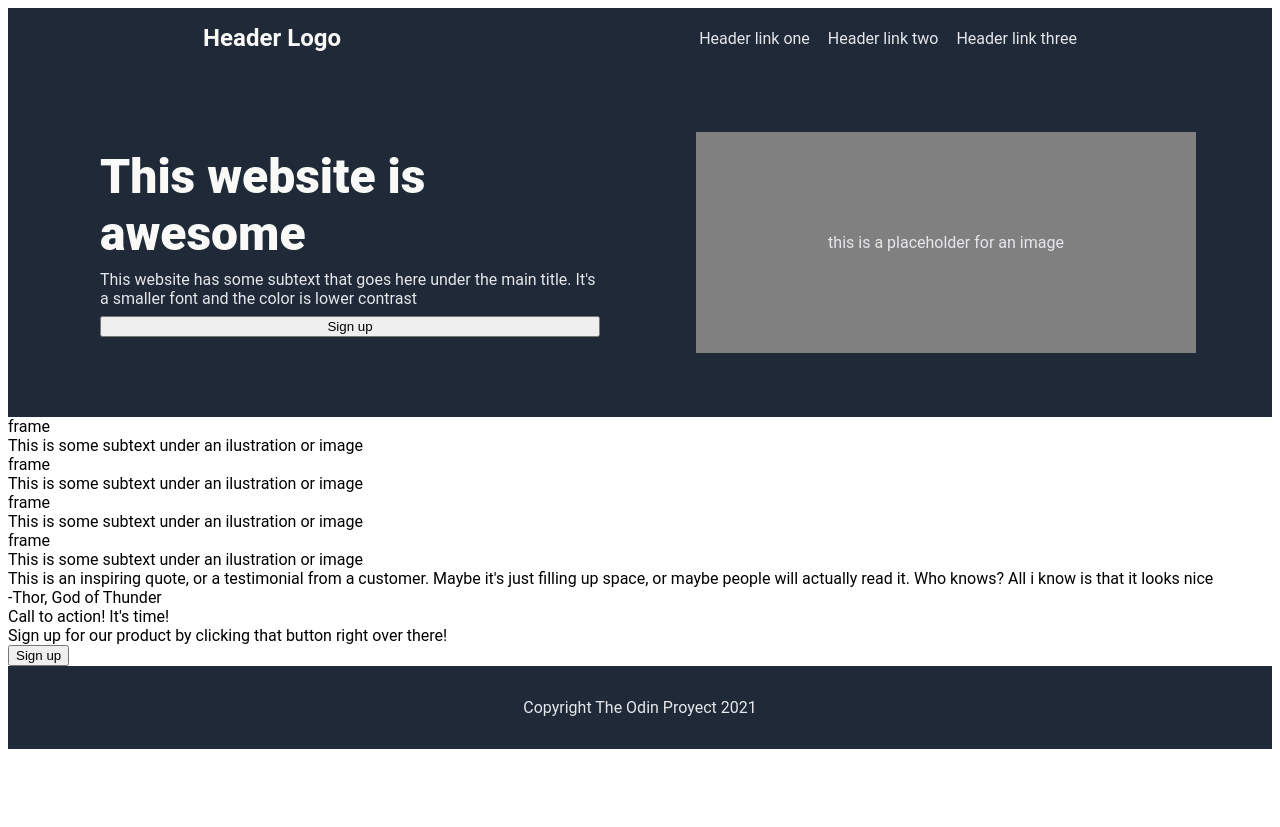
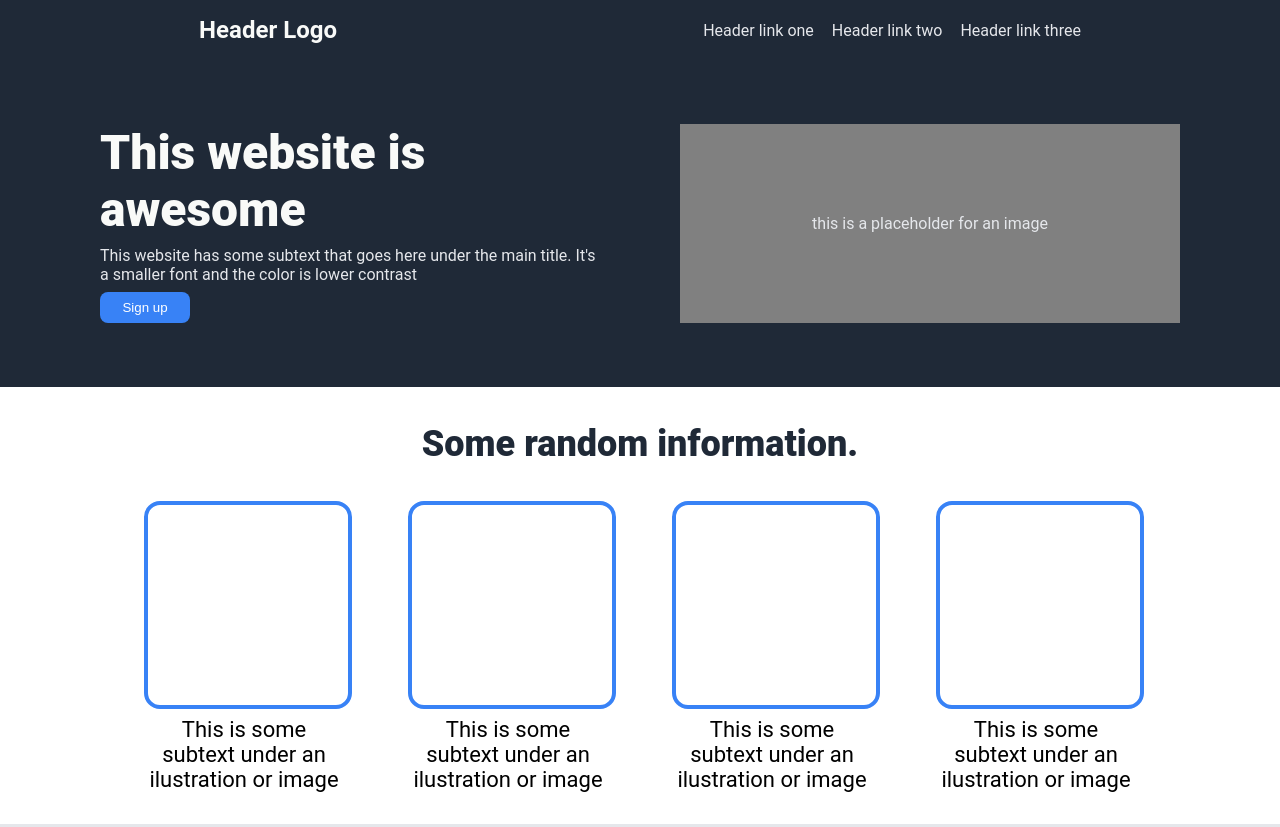
Before and after one commit to ElTioCarlos/landing-page, a plain HTML site: page index.html in a window 1280 px wide. Shown: the top 827 px of the page. Before the commit the page ends 800 px from the top, so only its background shows below. Drawn offline with Linux system fonts and the light colour scheme.

Commit message:
cuarta seccion terminada

```diff
--- a/index.html
+++ b/index.html
@@ -24,44 +24,52 @@
         <div class="left">
             <div class="title">This website is awesome</div>
             <div class="text">This website has some subtext that goes here under the main title. It's a smaller font and the color is lower contrast</div>
-            <button>Sign up</button>
+            <button class="sign-button">Sign up</button>
         </div>
 
         <div class="right text">this is a placeholder for an image</div>
     </div>
 
     <div class="section-two">
-        <div class="more-info"></div>
+        <div class="more-info">Some random information.</div>
 
+        <div class="container">
             <div class="info">
-            <div class="frame">frame</div>
+                <div class="frame"></div>
                 <div class="subtext">This is some subtext under an ilustration or image</div>
             </div>
             <div class="info">
-            <div class="frame">frame</div>
+                <div class="frame"></div>
                 <div class="subtext">This is some subtext under an ilustration or image</div>
             </div>
             <div class="info">
-            <div class="frame">frame</div>
+                <div class="frame"></div>
                 <div class="subtext">This is some subtext under an ilustration or image</div>
             </div>
             <div class="info">
-            <div class="frame">frame</div>
+                <div class="frame"></div>
                 <div class="subtext">This is some subtext under an ilustration or image</div>
+            </div>
         </div>
     </div>
 
     <div class="section-three gray">
+
+        <div class="quote-container">
             <div class="quote">This is an inspiring quote, or a testimonial from a customer. Maybe it's just filling up space, or maybe people will actually read it. Who knows? All i know is that it looks nice</div>
 
             <div class="quote-name">-Thor, God of Thunder</div>
         </div>
+    </div>
 
     <div class="section-four">
         <div class="mote">
-            <div class="cta">
+            <div class="cta-l">
                 <div class="cta-tittle">Call to action! It's time!</div>
-                <div class="cta-texxt">Sign up for our product by clicking that button right over there!</div>
+                <div class="cta-text">Sign up for our product by clicking that button right over there!</div>
+            </div>
+
+            <div class="cta-r">
                 <button class="cta-button">Sign up</button>
             </div>
         </div>
--- a/style.css
+++ b/style.css
@@ -2,10 +2,15 @@ body {
     font-family: Roboto;
     display: flex;
     flex-direction: column;
+    margin: 0;
 }
 
 .blue {
     background-color: #1F2937;
+}
+
+.gray {
+    background-color: #E5E7EB;
 }
 
 ul {
@@ -35,13 +40,22 @@ a {
     padding: 32px;
 }
 
-.logo, .title{
+.logo, .title, .cta-tittle{
     color: #F9FAF8;
     font-size: 24px;
     font-weight: bold;
 }
 
-.text {
+.sign-button {
+    background-color: #3882F6;
+    border: #3882F6;
+    border-radius: 8px;
+    max-width: 90px;
+    padding: 8px 16px;
+    color: white;
+}
+
+.text, .cta-text{
     color: #E5E7EB;
 }
 
@@ -60,8 +74,7 @@ a {
 .left {
     display: flex;
     flex-direction: column;
-    flex-basis: 500px;
-    padding: 16px;
+    width: 500px;
     gap: 8px;
 }
 
@@ -72,3 +85,97 @@ a {
     align-items: center;
     justify-content: center;
 }
+
+.section-two {
+    display: flex;
+    flex-direction: column;
+    align-items: center;
+}
+
+.more-info {
+    font-size: 36px;
+    color: #1F2937;
+    font-weight: 900;
+    text-align: center;
+    padding: 36px;
+}
+
+.container {
+    display: flex;
+    padding-bottom: 32px;
+    gap: 64px;
+}
+
+.section-three {
+    padding: 120px;
+}
+
+.info {
+    max-width: 200px;
+}
+
+.frame {
+    border: 4px solid;
+    border-color: #3882F6;
+    border-radius: 16px;
+    width: 200px;
+    height: 200px;
+    margin-bottom: 8px;
+}
+
+.subtext {
+    max-width: 200px;
+    text-align: center;
+    font-size: 22px;
+}
+
+.quote, .quote-name {
+    font-size: 36px;
+    color: #1F2937;
+    font-style: italic;
+}
+
+.quote-container {
+    max-width: 800px;
+    margin: 0 auto;
+}
+
+.quote-name {
+    font-size: 24px;
+    text-align: end;
+    font-weight: bold;
+}
+
+.section-four {
+    padding: 80px;
+    display: flex;
+    justify-content: center;
+    align-items: center;
+}
+
+.mote {
+    background-color: #3882F6;
+    border: 1px #3882F6 solid;
+    border-radius: 8px;
+    padding: 32px;
+    display: flex;
+    flex-basis: 900px;
+    flex-direction: row;
+    justify-content: space-around;
+
+}
+
+.cta-button {
+    border: 2px #F9FAF8 solid;
+    background-color: #3882F6;
+    border-color: #F9FAF8;
+    border-radius: 8px;
+    max-width: 200px;
+    color: #F9FAF8;
+    padding: 8px 16px;
+}
+
+.cta-r {
+    display: flex;
+    align-items: center;
+}
```
Lines whose indentation alone changed are shown as unchanged.
